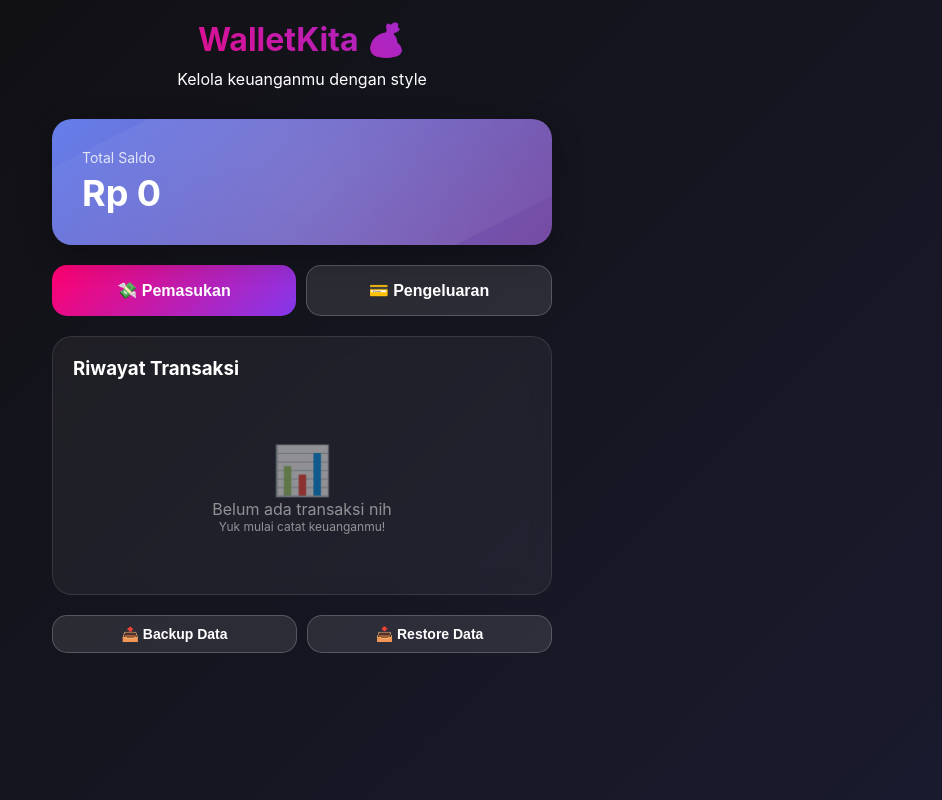
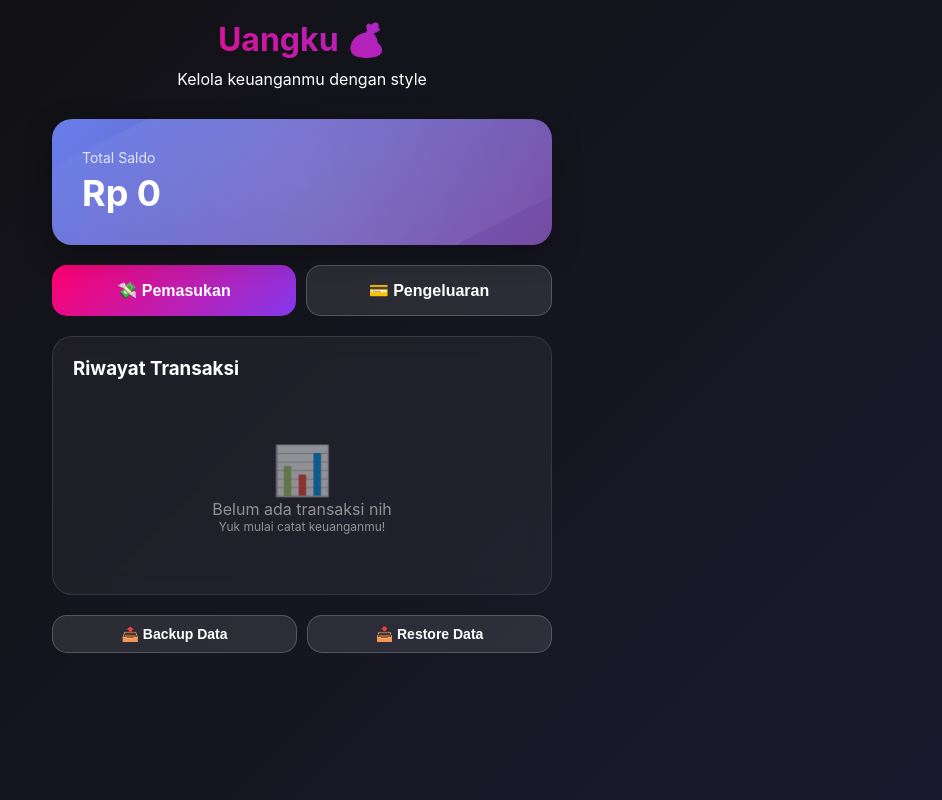
Before and after one commit to dayxnight/uangku, a plain HTML site: page index.html in a window 1280 px wide. Shown: the whole page, without its empty margins (338-1280 px from the left). Drawn offline with Linux system fonts and the light colour scheme.

Commit message:
Update index.html

```diff
--- a/index.html
+++ b/index.html
@@ -3,7 +3,7 @@
 <head>
     <meta charset="UTF-8">
     <meta name="viewport" content="width=device-width, initial-scale=1.0">
-    <title>WalletKita - Money Manager</title>
+    <title>Uangku - Money Manager</title>
     <style>
         * {
             margin: 0;
@@ -284,7 +284,7 @@
 <body>
     <div class="container">
         <div class="header">
-            <h1>WalletKita 💰</h1>
+            <h1>Uangku 💰</h1>
             <p>Kelola keuanganmu dengan style</p>
         </div>
 
```
